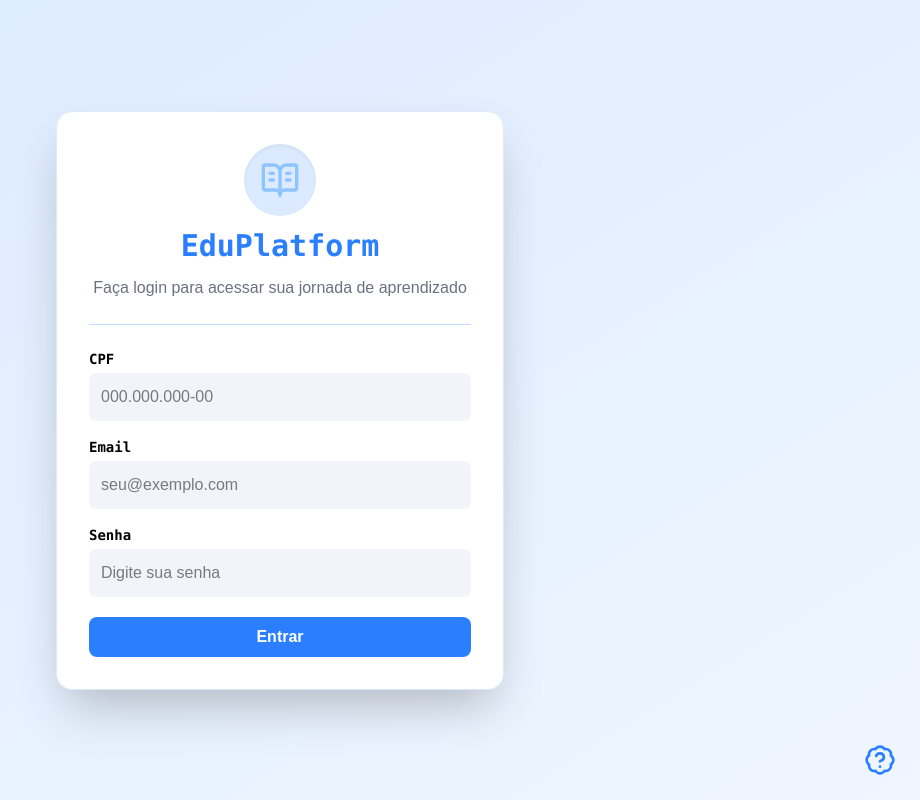
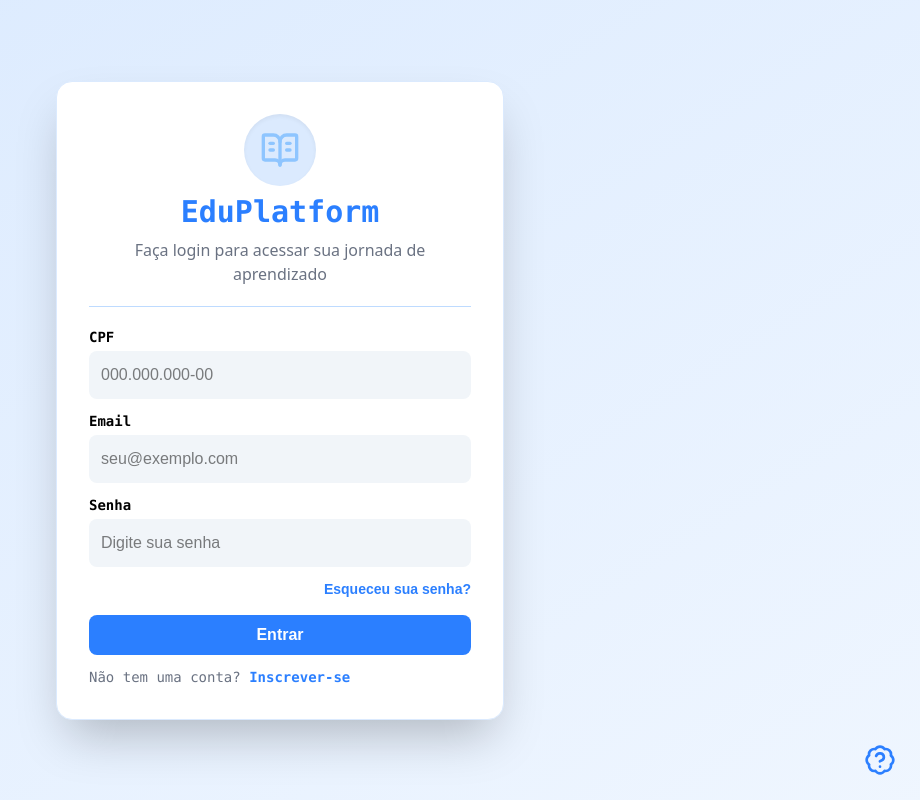
Before and after one commit to Thalisson-Souza/bse-platform, a Next.js app: page /login in a window 1280 px wide. Shown: the whole page, without its empty margins (360-1280 px from the left). Built offline with nearby package versions, Linux system fonts and the light colour scheme.

Commit message:
refactor(login): adjust page layout

```diff
--- a/src/app/login/page.tsx
+++ b/src/app/login/page.tsx
@@ -1,10 +1,11 @@
 import { BookOpenText, BadgeQuestionMark } from "lucide-react";
+import Link from "next/link";
 
 export default function Login() {
   return (
     <div className="relative flex h-screen items-center justify-center bg-gradient-to-br from-blue-100 to-blue-50">
       <div className="w-full rounded-2xl max-w-md p-8 bg-white p-8 shadow-2xl border border-blue-100">
-        <div className="flex flex-col items-center gap-3">
+        <div className="flex flex-col items-center gap-2">
           <div className="flex items-center justify-center rounded-full bg-blue-100 p-4 shadow-inner">
             <BookOpenText className="h-10 w-10 text-blue-300" />
           </div>
@@ -13,14 +14,14 @@ export default function Login() {
             EduPlatform
           </h1>
 
-          <p className="text-gray-500 text-center font-">
+          <p className="text-gray-500 text-center font-sans">
             Faça login para acessar sua jornada de aprendizado
           </p>
         </div>
 
-        <div className="my-6 border-t border-blue-200"></div>
+        <div className="my-5 border-t border-blue-200"></div>
 
-        <div className="space-y-4 text-left">
+        <div className="space-y-3 text-left">
           <div>
             <label
               htmlFor="cpf"
@@ -36,7 +37,7 @@ export default function Login() {
             />
           </div>
 
-          <div className="mt-4 text-left">
+          <div>
             <label
               htmlFor="email"
               className="block font-mono text-sm text-black font-extrabold "
@@ -51,7 +52,7 @@ export default function Login() {
             />
           </div>
 
-          <div className="mt-4 text-left">
+          <div>
             <label
               htmlFor="password"
               className="block font-mono text-sm text-black font-extrabold "
@@ -65,12 +66,33 @@ export default function Login() {
               className="mt-1 w-full rounded-lg p-3 text-black bg-slate-100 outline-none focus:ring-2 focus:ring-blue-300 focus:bg-white transition"
             />
           </div>
-        </div>
 
-        <div className="mt-5">
-          <button className="w-full rounded-lg p-2 text-white font-bold bg-blue-500 hover:bg-blue-600 transition-all">
-            Entrar
-          </button>
+          <div className="flex justify-end">
+            <Link
+              href="/forgot-password"
+              className="text-sm font-semibold text-blue-500 hover:text-blue-600 transition"
+            >
+              Esqueceu sua senha?
+            </Link>
+          </div>
+
+          <div className="mt-4">
+            <button className="w-full rounded-lg p-2 text-white font-bold bg-blue-500 hover:bg-blue-600 transition-all">
+              Entrar
+            </button>
+          </div>
+
+          <div>
+            <p className="text-sm text-gray-500 font-mono">
+              Não tem uma conta?{" "}
+              <Link
+                href={"/signup"}
+                className="text-blue-500 hover:text-blue-600 font-semibold"
+              >
+                Inscrever-se
+              </Link>
+            </p>
+          </div>
         </div>
       </div>
 
```
